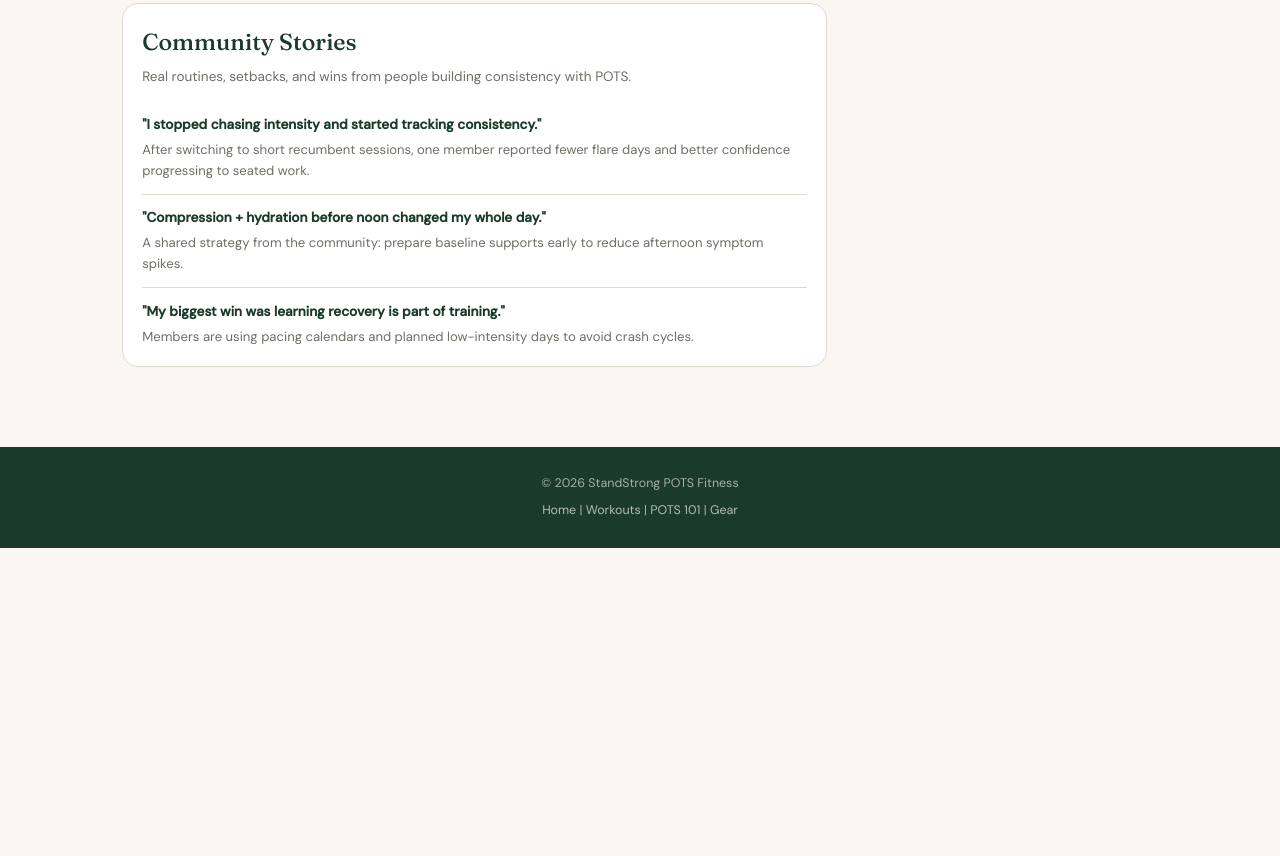
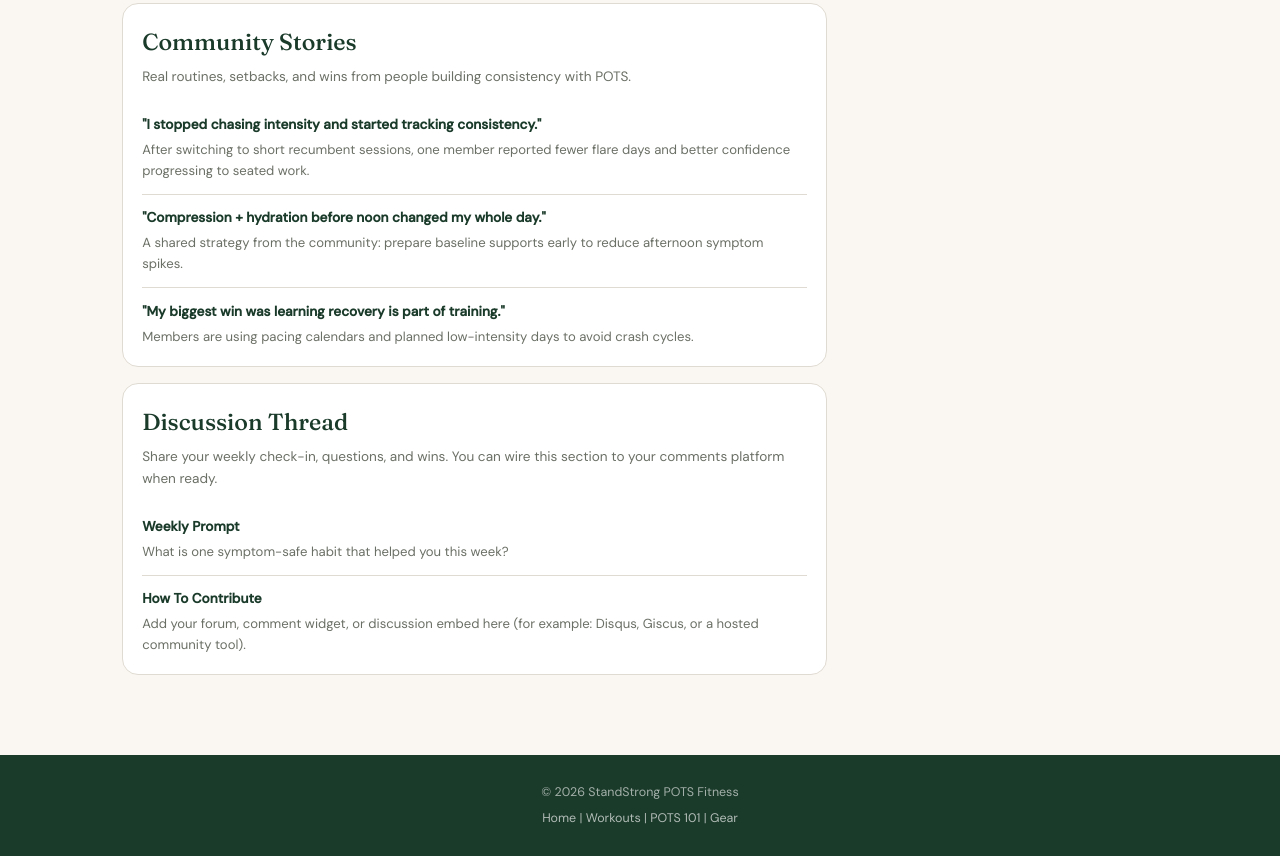
Before and after one commit to Weewoh04/standstrong, a website built with Vite: page community.html in a window 1280 px wide. Shown: the part 1019-1875 px from the top of the page. Before the commit the page ends 1567 px from the top, so only its background shows below. Built offline with nearby package versions, Linux system fonts and the light colour scheme.

Commit message:
opendiscussion

```diff
--- a/community.html
+++ b/community.html
@@ -44,6 +44,7 @@
   .story:last-child{border-bottom:none;padding-bottom:0}
   .story strong{display:block;font-size:0.85rem;color:var(--forest);margin-bottom:0.2rem}
   .story p{font-size:0.82rem;color:var(--muted)}
+  #discussion{scroll-margin-top:84px}
 
   .aside-card{background:#fff;border:1px solid var(--border);border-radius:16px;padding:1rem;margin-bottom:1rem}
   .aside-card h3{font-family:'Fraunces',serif;font-size:1rem;font-weight:400;color:var(--forest);margin-bottom:0.5rem}
@@ -111,13 +112,26 @@
         <p>Members are using pacing calendars and planned low-intensity days to avoid crash cycles.</p>
       </div>
     </section>
+
+    <section class="panel" id="discussion">
+      <h2 class="section-title">Discussion Thread</h2>
+      <p class="section-sub">Share your weekly check-in, questions, and wins. You can wire this section to your comments platform when ready.</p>
+      <div class="story">
+        <strong>Weekly Prompt</strong>
+        <p>What is one symptom-safe habit that helped you this week?</p>
+      </div>
+      <div class="story">
+        <strong>How To Contribute</strong>
+        <p>Add your forum, comment widget, or discussion embed here (for example: Disqus, Giscus, or a hosted community tool).</p>
+      </div>
+    </section>
   </main>
 
   <aside>
     <section class="aside-card">
       <h3>Join The Conversation</h3>
       <p>Use this hub to post a weekly check-in prompt, comments, or member Q&A roundups.</p>
-      <a class="cta" href="#">Open Discussion Thread</a>
+      <a class="cta" href="#discussion">Open Discussion Thread</a>
     </section>
 
     <section class="aside-card">
```
